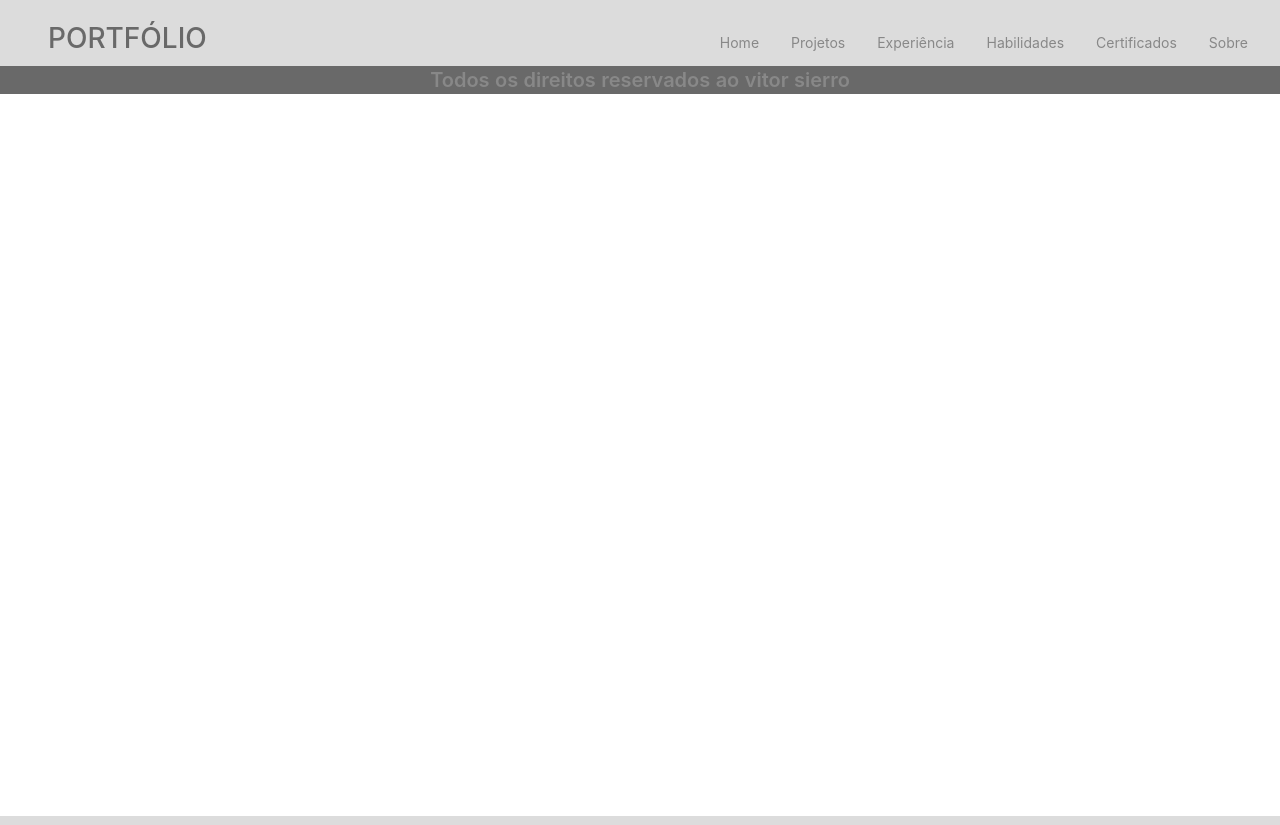
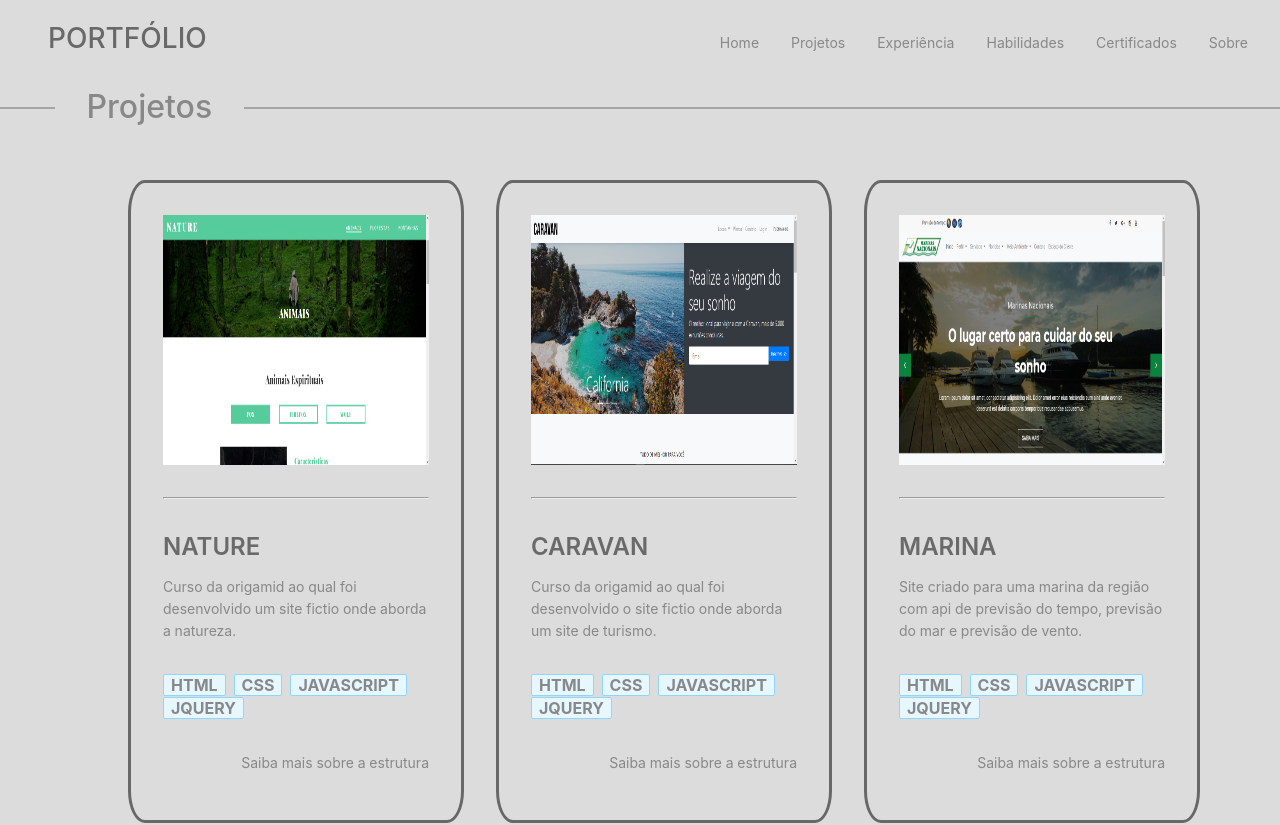
Before and after one commit to vitorsierro/Portfolio, a Next.js app: page / in a window 1280 px wide. Shown: the top 825 px of the page. Built offline with nearby package versions, Linux system fonts and the light colour scheme.

Commit message:
Update index.js

```diff
--- a/src/pages/index.js
+++ b/src/pages/index.js
@@ -9,6 +9,7 @@ export default function Home() {
     <div>
       <Cabecalho />
       <Header />
+      <Conteudo />
       <Footer />
     </div>
   )
```
